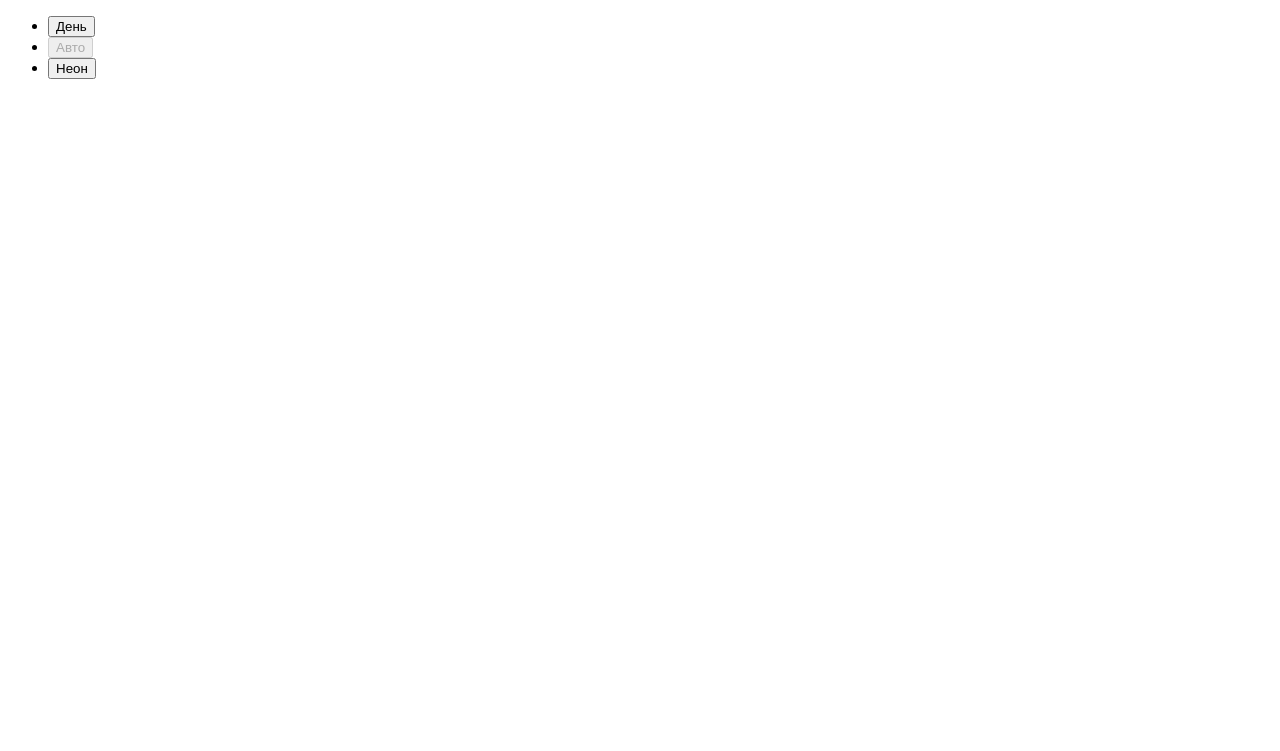
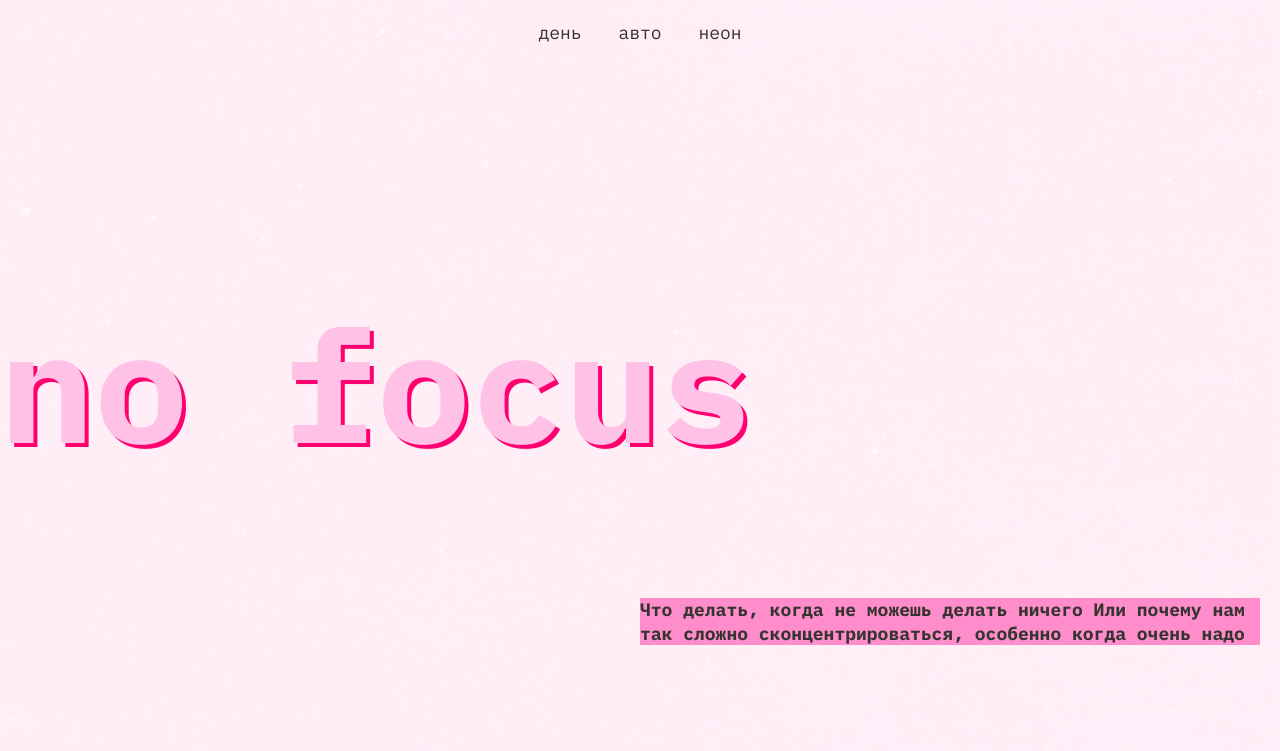
Before and after one commit to PolliSun/slozhno-sosredotochitsya, a plain HTML site: page index.html in a window 1280 px wide. Drawn offline with Linux system fonts and the light colour scheme.

Commit message:
slozhno-sosredotochitsya

```diff
--- a/index.html
+++ b/index.html
@@ -4,6 +4,16 @@
     <meta charset="UTF-8" />
     <meta http-equiv="X-UA-Compatible" content="IE=edge" />
     <meta name="viewport" content="width=device-width, initial-scale=1.0" />
+    <link rel="stylesheet" href="./fonts/fonts.css">
+    <link rel="stylesheet" href="./styles/globals.css">
+    <link rel="stylesheet" href="./styles/variables.css">
+    <link rel="stylesheet" href="./styles/style.css">
+    <link rel="stylesheet" href="./styles/dark.css">
+    <link rel="stylesheet" href="./styles/light.css">
+    <meta name="color-scheme" content="light dark">
+    <link rel="icon" href="/images/favicon.ico" sizes="any">
+    <link rel="icon" href="/images/favicon.svg" type="image/svg+xml">
+    <link rel="apple-touch-icon" href="/images/mobile-icon.png">
     <title>Сложно сосредоточиться</title>
   </head>
   <body class="page">
@@ -34,6 +44,11 @@
           </li>
         </ul>
       </nav>
+      <h1 class="header__title">no focus</h1>
+      <div class="title">
+        <p class="title-decor">Что делать, когда не можешь делать ничего
+          Или почему нам так сложно сконцентрироваться, особенно когда очень надо</p>
+      </div>
     </header>
     <script src="./scripts/script.js"></script>
   </body>
--- a/styles/globals.css
+++ b/styles/globals.css
@@ -10,6 +10,8 @@ body {
   min-inline-size: 375px;
   max-inline-size: 1440px;
   margin: 0 auto;
+  font-family: 'IBM Plex mono';
+  font-size: 18px;
 }
 
 h1,
--- a/styles/style.css
+++ b/styles/style.css
@@ -1,5 +1,90 @@
 /* Основные стили проекта. Это стили для темы, которую вы верстаете первой. */
 
+@media (width <= 375px){
+  .page {
+    padding: 10px;
+  }
+  .header__title{
+    font-size: clamp(7.25rem, 7.0115rem + 1.0178vw, 7.5rem);
+  }
+}
+
+@media (width >= 376px){
+  .page {
+    padding: 20px;
+  }
+  .header__title{
+    font-size: clamp(7.5rem, 0.5625rem + 14.4531vw, 9.8125rem);
+    margin-inline-start: -20px;
+  }
+}
+
+@media (width <= 375px) and (width >= 376px){
+
+}
+
 .page {
+  background-color: var(--bg-color, #FFF1F7);
+  color: var(--text-color, #353430);
+  background-image: url(/images/cover-image-light.png);
+  background-size: contain;
+  background-attachment: fixed;
   /* сохраните в разметке и стилях класс page. На его основе работает скрипт. */
 }
+
+.header{
+  display: grid;
+  grid-template-rows: repeat(3, 1fr);
+  min-height: 728px;
+
+}
+
+.decorated-zone{
+
+}
+
+.header__theme-menu{
+
+}
+
+.header__theme-menu-list{
+  display: grid;
+  grid-template-columns: repeat(auto-fit, 70px);
+  gap: 10px;
+  justify-content: center;
+  align-items: flex-start;
+}
+
+.header__theme-menu-item{
+  display: grid;
+  align-content: center;
+}
+
+.header__theme-menu-button{
+  background-color: transparent;
+  border: none;
+  text-transform: lowercase;
+}
+
+.header__title{
+  display: grid;
+  font-weight: var(--bold-weight);
+  line-height: 82.5%;
+  text-shadow: 4px 4px 0px var(--accent-color);
+  color: #FFC2E6;
+  align-items: center;
+}
+
+.title{
+  margin-block-start: -10px;
+  display: grid;
+  grid-template-columns: 1fr minmax(355px, 1fr);
+  align-items: center;
+}
+
+.title-decor{
+  background-color: var(--bg-text-color);
+  font-weight: var(--bold-weight);
+  line-height: 23.4px;
+  grid-column-start: 2;
+}
--- a/styles/variables.css
+++ b/styles/variables.css
@@ -2,3 +2,23 @@
   Переменные для вашего проекта
   и их переопределение под различные устройства
 */
+
+
+:root{
+  --bg-color:#FFF1F7;
+  --text-color: #353430;
+  --bg-text-color: #FF8DCB;
+  --normal-weight: 400;
+  --bold-weight: 700;
+  --accent-color: #FF0070;
+}
+
+/*
+:root{
+  --bg-color: #000028;
+  --bg-text-color: #FF0070;
+  --text-color: #F1B2CE;;
+  --accent-text-color: #000028;
+  --accent-color: #DB00FF;
+}
+*/
```
